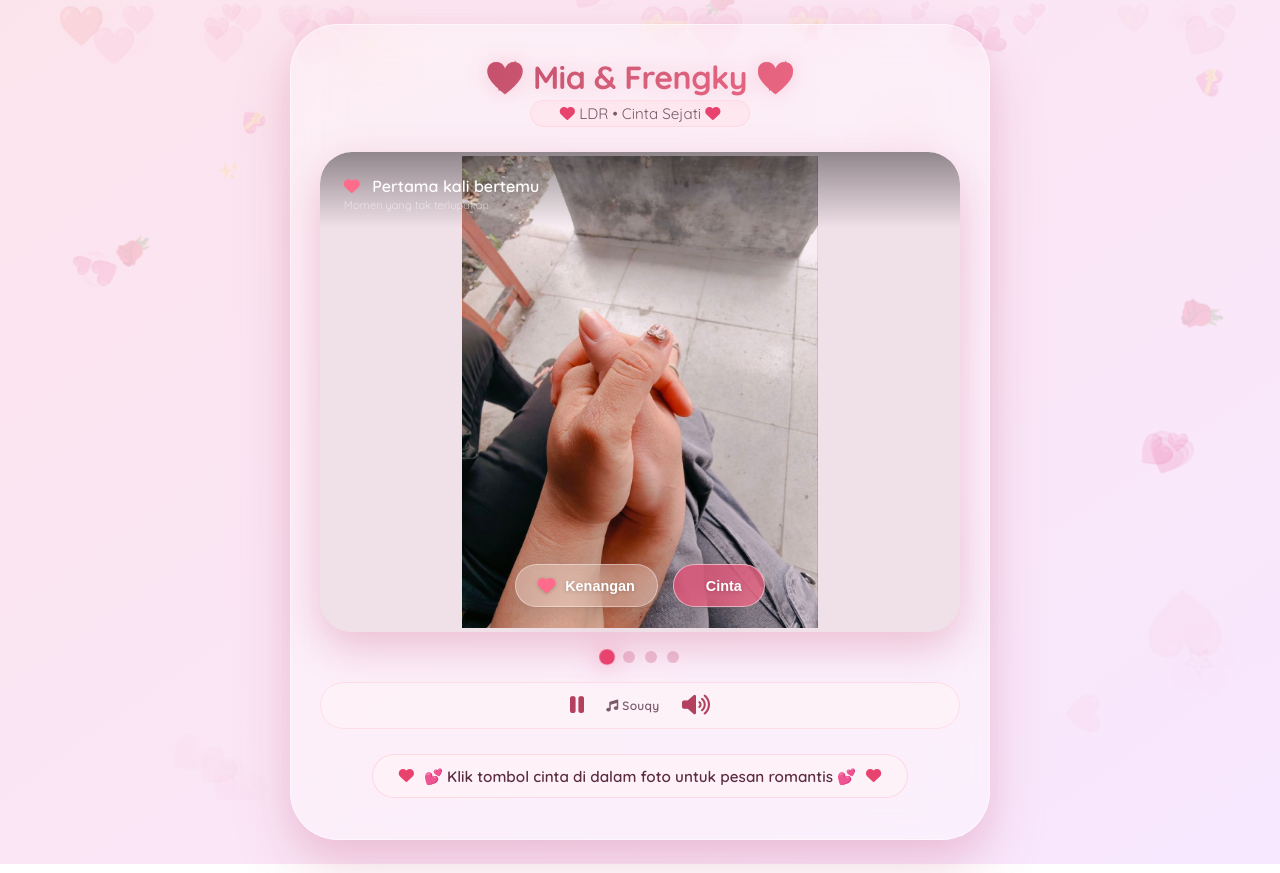
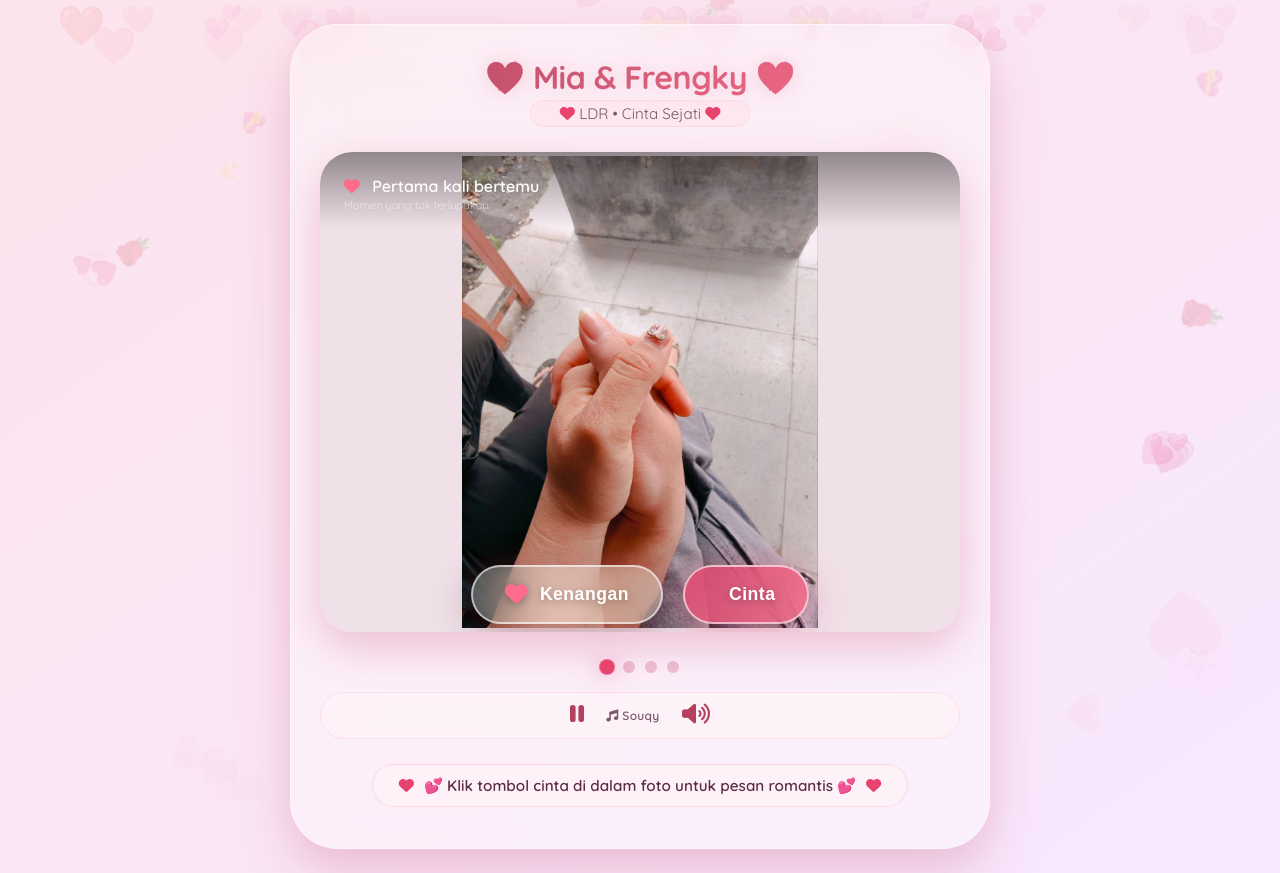
Before and after one commit to frengkysihombing/Romantis, a plain HTML site: page index.html in a window 1280 px wide. Both pictures are taken after a click on the button 607 px from the left and 657 px from the top of the page. Drawn offline with Linux system fonts and the light colour scheme.

Commit message:
Update index.html

```diff
--- a/index.html
+++ b/index.html
@@ -23,7 +23,6 @@
       overflow-x: hidden;
     }
 
-    /* ===== HUJAN LOVE BACKGROUND ===== */
     .rain-container {
       position: fixed;
       top: 0;
@@ -49,7 +48,6 @@
       100% { transform: translateY(110vh) rotate(720deg) scale(1.3); opacity: 0; }
     }
 
-    /* ===== FLOATING HEARTS ===== */
     .floating-hearts {
       position: fixed;
       top: 0;
@@ -74,7 +72,6 @@
       100% { transform: translateY(-10vh) rotate(720deg); opacity: 0; }
     }
 
-    /* ===== MAIN CARD ===== */
     .card {
       position: relative;
       z-index: 10;
@@ -123,18 +120,16 @@
       50% { transform: scale(1.03); }
     }
 
-    /* ===== SLIDESHOW - PERBAIKAN POINTER EVENTS ===== */
     .slideshow-container {
       position: relative;
       width: 100%;
       border-radius: 32px;
-      overflow: hidden;
+      overflow: visible;
       box-shadow: 0 15px 40px rgba(200, 80, 120, 0.3);
       aspect-ratio: 4 / 3;
       background: #f0e0e8;
     }
 
-    /* ★ PERBAIKAN 1: Slide non-aktif tidak bisa menerima klik ★ */
     .slide {
       position: absolute;
       top: 0;
@@ -148,16 +143,15 @@
       align-items: center;
       justify-content: center;
       background: #f0e0e8;
-      pointer-events: none; /* ← TAMBAHAN: non-aktif tidak bisa diklik */
+      pointer-events: none;
+      border-radius: 32px;
+      overflow: hidden;
     }
-
     .slide.active {
       opacity: 1;
       transform: scale(1);
-      pointer-events: auto; /* ← TAMBAHAN: hanya slide aktif yang bisa diklik */
+      pointer-events: auto;
     }
-
-    /* ★ PERBAIKAN 2: Gambar tidak menghalangi klik tombol ★ */
     .slide img {
       width: 100%;
       height: 100%;
@@ -167,69 +161,88 @@
       display: block;
       background: #f0e0e8;
       padding: 4px;
-      pointer-events: none; /* ← TAMBAHAN: gambar tidak menghalangi klik */
+      pointer-events: none;
     }
 
-    /* ★ PERBAIKAN 3: Tombol di atas semua elemen ★ */
+    /* ★ TOMBOL NAIK TIPIS agar tidak terpotong ★ */
     .slide-actions {
       position: absolute;
-      bottom: 24px;
+      bottom: 8px; /* ★ Dinaikkan dari -10px menjadi 8px */
       left: 0;
       right: 0;
       display: flex;
       justify-content: center;
-      gap: 14px;
-      z-index: 999; /* ← TAMBAHAN: tombol di atas segalanya */
+      gap: 20px;
+      z-index: 999;
       flex-wrap: wrap;
       padding: 0 16px;
       opacity: 0;
-      transform: translateY(30px);
+      transform: translateY(20px);
       transition: all 0.6s cubic-bezier(0.34, 1.56, 0.64, 1) 0.3s;
       pointer-events: none;
     }
-
     .slide.active .slide-actions {
       opacity: 1;
       transform: translateY(0);
       pointer-events: auto;
     }
 
-    /* ★ PERBAIKAN 4: Tombol siap menerima klik ★ */
+    /* ★ TOMBOL BESAR DENGAN EFEK MENONJOL ★ */
     .love-btn-overlay {
-      background: rgba(255, 255, 255, 0.25);
-      backdrop-filter: blur(16px);
-      -webkit-backdrop-filter: blur(16px);
-      border: 1.5px solid rgba(255, 255, 255, 0.4);
+      background: rgba(255, 255, 255, 0.3);
+      backdrop-filter: blur(20px);
+      -webkit-backdrop-filter: blur(20px);
+      border: 2px solid rgba(255, 255, 255, 0.6);
       color: white;
-      padding: 12px 22px;
+      padding: 16px 32px;
       border-radius: 60px;
-      font-weight: 700;
-      font-size: 0.9rem;
+      font-weight: 800;
+      font-size: 1.1rem;
       cursor: pointer;
       transition: all 0.3s cubic-bezier(0.34, 1.56, 0.64, 1);
       display: inline-flex;
       align-items: center;
-      gap: 10px;
-      box-shadow: 0 6px 25px rgba(0,0,0,0.15);
-      text-shadow: 0 1px 4px rgba(0,0,0,0.2);
+      gap: 12px;
+      box-shadow: 0 10px 40px rgba(0,0,0,0.25), 0 0 30px rgba(232,67,110,0.2);
+      text-shadow: 0 2px 8px rgba(0,0,0,0.3);
       position: relative;
-      z-index: 1000; /* ← TAMBAHAN: tombol di atas segalanya */
-      pointer-events: auto !important; /* ← TAMBAHAN: tombol selalu bisa diklik */
+      z-index: 1000;
+      pointer-events: auto !important;
+      letter-spacing: 0.5px;
+      animation: glowPulse 2.5s ease-in-out infinite;
     }
-    .love-btn-overlay i { font-size: 1.1rem; color: #ff6b8a; }
+    .love-btn-overlay i {
+      font-size: 1.4rem;
+      color: #ff6b8a;
+    }
     .love-btn-overlay:hover {
-      transform: scale(1.1) translateY(-4px);
-      background: rgba(255, 255, 255, 0.4);
-      box-shadow: 0 12px 40px rgba(232, 67, 110, 0.4);
+      transform: scale(1.15) translateY(-6px);
+      background: rgba(255, 255, 255, 0.5);
+      box-shadow: 0 16px 50px rgba(232, 67, 110, 0.5), 0 0 60px rgba(232,67,110,0.3);
+      border-color: rgba(255,255,255,0.8);
     }
-    .love-btn-overlay:active { transform: scale(0.92); }
+    .love-btn-overlay:active {
+      transform: scale(0.92);
+    }
+
+    @keyframes glowPulse {
+      0%, 100% { box-shadow: 0 10px 40px rgba(0,0,0,0.25), 0 0 20px rgba(232,67,110,0.15); }
+      50% { box-shadow: 0 10px 50px rgba(232,67,110,0.4), 0 0 40px rgba(232,67,110,0.25); }
+    }
 
     .love-btn-overlay.special {
-      background: linear-gradient(135deg, rgba(232,67,110,0.7), rgba(255,107,138,0.7));
-      border-color: rgba(255,255,255,0.5);
+      background: linear-gradient(135deg, rgba(232,67,110,0.8), rgba(255,107,138,0.8));
+      border-color: rgba(255,255,255,0.6);
+      animation: glowPulseSpecial 2s ease-in-out infinite;
     }
     .love-btn-overlay.special:hover {
-      background: linear-gradient(135deg, rgba(232,67,110,0.9), rgba(255,107,138,0.9));
+      background: linear-gradient(135deg, rgba(232,67,110,0.95), rgba(255,107,138,0.95));
+      box-shadow: 0 16px 50px rgba(232, 67, 110, 0.6), 0 0 60px rgba(232,67,110,0.4);
+    }
+
+    @keyframes glowPulseSpecial {
+      0%, 100% { box-shadow: 0 10px 40px rgba(232,67,110,0.3), 0 0 30px rgba(232,67,110,0.15); }
+      50% { box-shadow: 0 10px 60px rgba(232,67,110,0.5), 0 0 50px rgba(232,67,110,0.3); }
     }
 
     /* Caption */
@@ -301,7 +314,7 @@
       display: flex;
       justify-content: center;
       gap: 10px;
-      margin: 1.2rem 0 0.8rem;
+      margin: 1.8rem 0 0.8rem;
     }
     .dot {
       width: 12px;
@@ -412,26 +425,41 @@
       .title { font-size: 1.5rem; }
       .slideshow-container { aspect-ratio: 4 / 3; }
       .nav-btn { width: 32px; height: 32px; font-size: 0.9rem; }
-      .love-btn-overlay { font-size: 0.7rem; padding: 8px 14px; gap: 6px; }
+
+      .love-btn-overlay {
+        font-size: 0.85rem;
+        padding: 12px 20px;
+        gap: 8px;
+      }
+      .love-btn-overlay i { font-size: 1rem; }
+      .slide-actions {
+        bottom: 4px; /* ★ Dinaikkan di HP */
+        gap: 10px;
+      }
+      .slide-caption { font-size: 0.8rem; padding: 1rem 1rem 0.5rem; }
+    }
+
+    @media (max-width: 380px) {
+      .love-btn-overlay {
+        font-size: 0.7rem;
+        padding: 10px 14px;
+        gap: 6px;
+      }
       .love-btn-overlay i { font-size: 0.8rem; }
-      .slide-caption { font-size: 0.8rem; padding: 1rem 1rem 0.5rem; }
-      .slide-actions { bottom: 16px; gap: 8px; }
+      .slide-actions { bottom: 2px; gap: 6px; }
     }
   </style>
 </head>
 <body>
 
-  <!-- ===== HUJAN LOVE BACKGROUND ===== -->
   <div class="rain-container" id="rainContainer"></div>
   <div class="floating-hearts" id="floatingHearts"></div>
 
-  <!-- ===== MAIN CARD ===== -->
   <div class="card">
 
     <h1 class="title">💖 Mia & Frengky 💖</h1>
     <div class="subtitle"><i class="fas fa-heart" style="color:#e8436e;"></i> LDR • Cinta Sejati <i class="fas fa-heart" style="color:#e8436e;"></i></div>
 
-    <!-- ===== SLIDESHOW ===== -->
     <div class="slideshow-container" id="slideshowContainer">
 
       <!-- Slide 1 -->
@@ -486,12 +514,10 @@
         </div>
       </div>
 
-      <!-- Navigation -->
       <button class="nav-btn prev" id="prevSlide"><i class="fas fa-chevron-left"></i></button>
       <button class="nav-btn next" id="nextSlide"><i class="fas fa-chevron-right"></i></button>
     </div>
 
-    <!-- Dots -->
     <div class="dots-container" id="dotsContainer">
       <button class="dot active" data-index="0"></button>
       <button class="dot" data-index="1"></button>
@@ -499,7 +525,6 @@
       <button class="dot" data-index="3"></button>
     </div>
 
-    <!-- ===== MUSIC ===== -->
     <div class="music-control">
       <button class="music-btn" id="playPauseBtn">
         <i class="fas fa-play" id="playIcon"></i>
@@ -510,7 +535,6 @@
       </button>
     </div>
 
-    <!-- ===== ROMANTIC OUTPUT ===== -->
     <div class="romantic-output" id="romanticOutput">
       <div class="love-message">
         <i class="fas fa-heart" style="color:#e8436e;"></i>  Klik tombol cinta di dalam foto  <i class="fas fa-heart" style="color:#e8436e;"></i>
@@ -519,7 +543,6 @@
 
   </div>
 
-  <!-- ===== AUDIO ===== -->
   <audio id="romanticSong" loop preload="auto">
     <source src="https://raw.githubusercontent.com/frengkysihombing/Romantis/dcc093336370164fe887fee660895562a85185fb/Souqy.mp3" type="audio/mpeg">
   </audio>
@@ -687,8 +710,7 @@
         if (!isPlaying) playAudio(false);
       }
 
-      // ========== EVENT LISTENER UNTUK SEMUA TOMBOL (DELEGASI) ==========
-      // Cara paling aman: gunakan event delegation dari container
+      // ========== EVENT LISTENER UNTUK SEMUA TOMBOL ==========
       document.addEventListener('click', function(e) {
         const btn = e.target.closest('.love-btn-overlay');
         if (btn) {
```
